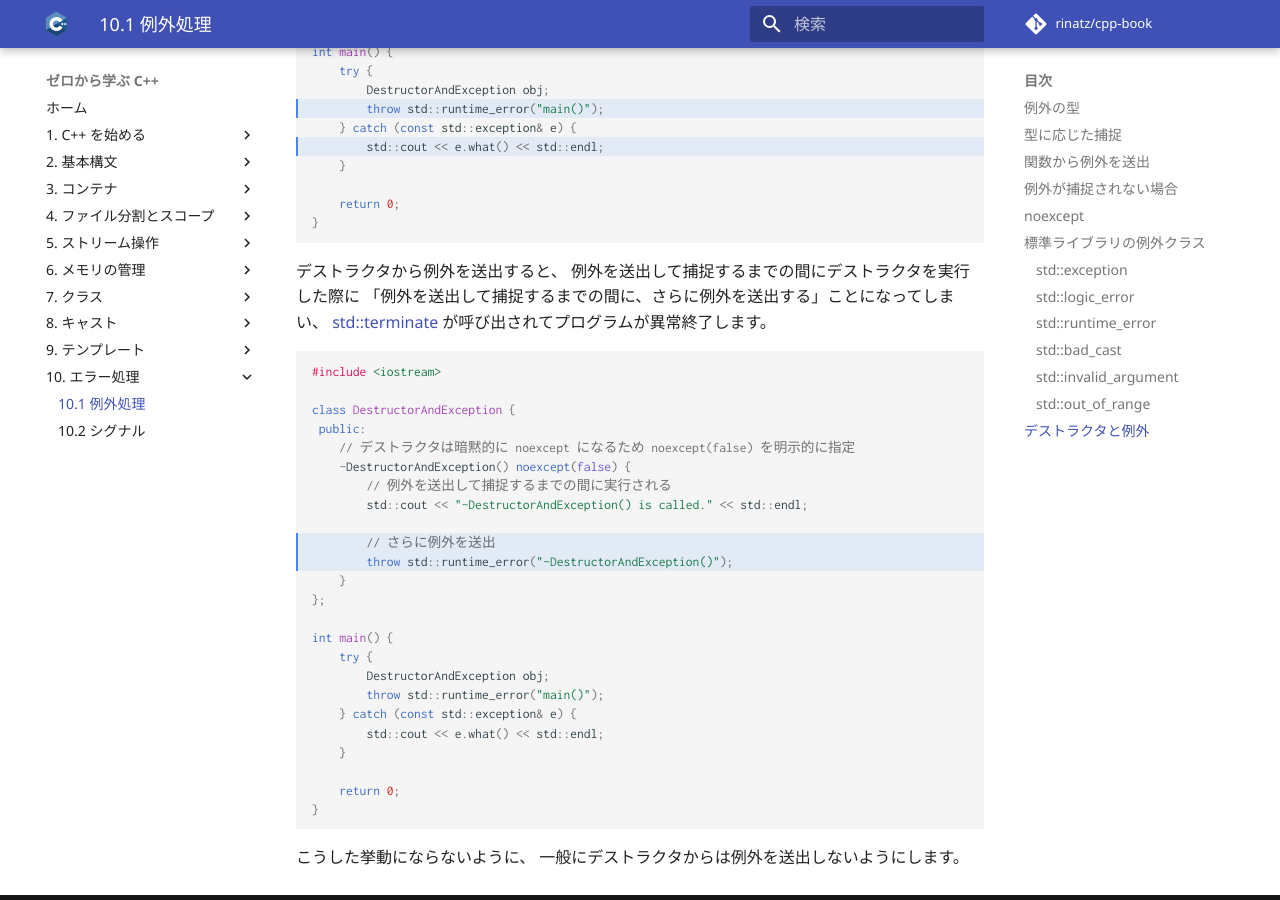
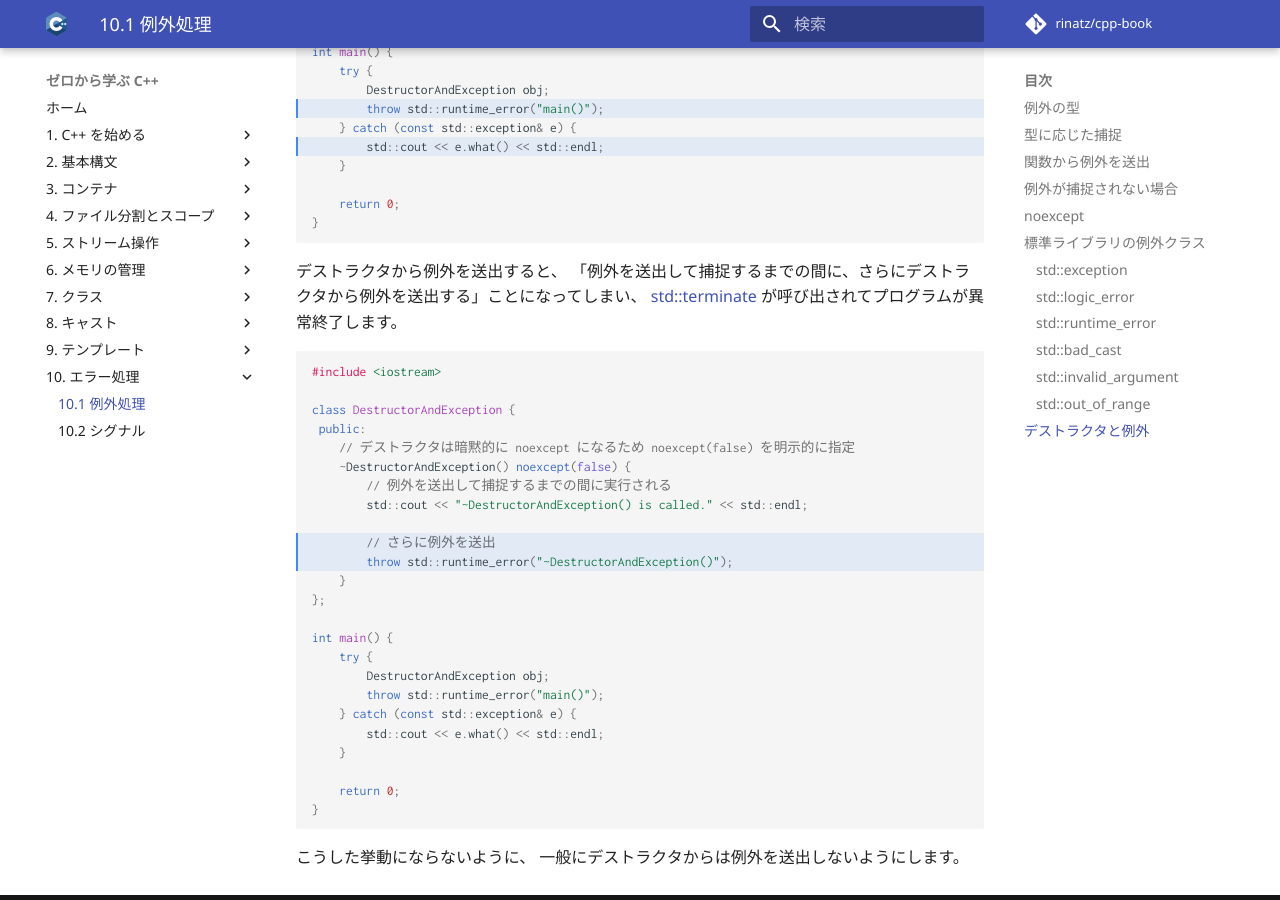
Before and after one commit to rinatz/cpp-book, an MkDocs documentation site: the page built from docs/ch10-01-exceptions.md, in a window 1280 px wide and 900 px high, scrolled down 9046 px. Built offline with MkDocs 1.6.1 and Material for MkDocs 9.7.7, drawn with Linux system fonts in a browser that asks for light colours; comment, search, counter and statistics services are not loaded.

Commit message:
Improve sentence
https://github.com/km45/cpp-book/pull/14#discussion_r289757465

````diff
--- a/docs/ch10-01-exceptions.md
+++ b/docs/ch10-01-exceptions.md
@@ -473,8 +473,7 @@ int main() {
 ```
 
 デストラクタから例外を送出すると、
-例外を送出して捕捉するまでの間にデストラクタを実行した際に
-「例外を送出して捕捉するまでの間に、さらに例外を送出する」ことになってしまい、
+「例外を送出して捕捉するまでの間に、さらにデストラクタから例外を送出する」ことになってしまい、
 [std::terminate][cpprefjp_terminate] が呼び出されてプログラムが異常終了します。
 
 ```cpp hl_lines="10 11"
````
